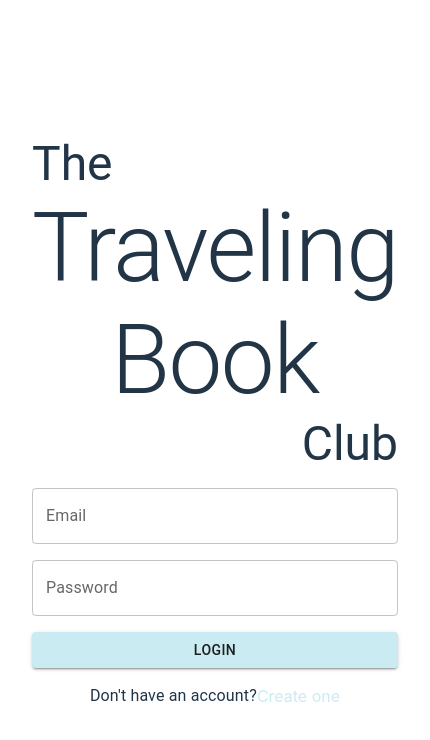
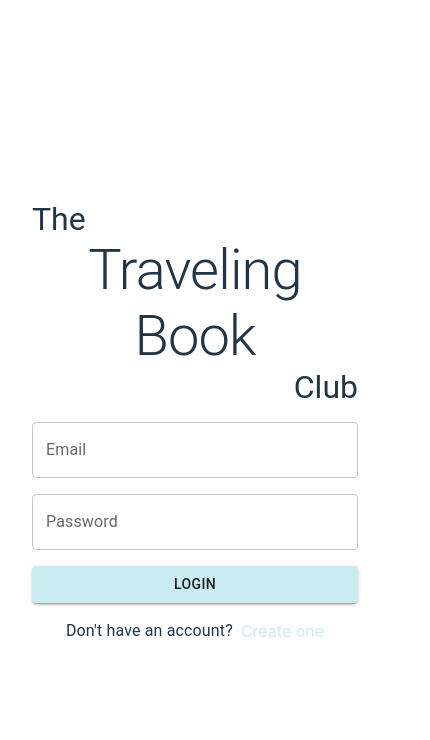
Before and after one commit to boldlygolearn/travelingBookClub, a React (Vite) app in the folder web-ui/: page / in a window 390 px wide. Shown: the top 740 px of the page, 430 px wide, since content can reach past the window. Built offline with nearby package versions, Linux system fonts and the light colour scheme; the HTML template or start-up script is replaced by a standard one.

Commit message:
feat: add responsive fonts (TBC-29)

```diff
--- a/web-ui/src/App.tsx
+++ b/web-ui/src/App.tsx
@@ -2,22 +2,24 @@ import "./App.css"
 import { Route, Routes } from "react-router-dom"
 import Login from "./modules/login/login"
 import CreateUser from "./modules/user/createUser/createUser"
-import { ThemeProvider, useMediaQuery } from "@mui/material";
-import { useMemo } from "react";
-import { getTheme } from "./styles/theme";
+import { ThemeProvider, useMediaQuery } from "@mui/material"
+import { useMemo } from "react"
+import { responsiveTheme } from "./styles/theme"
 
 function App() {
-  const prefersDarkMode = useMediaQuery('(prefers-color-scheme: dark)');
+  const prefersDarkMode = useMediaQuery("(prefers-color-scheme: dark)")
 
-  const theme = useMemo(() => getTheme(prefersDarkMode ? 'dark' : 'light'), [prefersDarkMode]);
+  const theme = useMemo(
+    () => responsiveTheme(prefersDarkMode ? "dark" : "light"),
+    [prefersDarkMode]
+  )
 
   return (
     <ThemeProvider theme={theme}>
-
-    <Routes>
-      <Route path="/" element={<Login />} />
-      <Route path="/create-account" element={<CreateUser />} />
-    </Routes>
+      <Routes>
+        <Route path="/" element={<Login />} />
+        <Route path="/create-account" element={<CreateUser />} />
+      </Routes>
     </ThemeProvider>
   )
 }
--- a/web-ui/src/modules/login/login.tsx
+++ b/web-ui/src/modules/login/login.tsx
@@ -37,11 +37,15 @@ const Login = () => {
   return (
     <Stack>
       <Stack mb={2}>
-        <Typography variant="h3" sx={{ alignSelf: "flex-start" }}>
+        <Typography
+          variant="h3"
+          component="h1"
+          sx={{ alignSelf: "flex-start" }}
+        >
           The
         </Typography>
         <Typography variant="h1">Traveling Book</Typography>
-        <Typography variant="h3" sx={{ alignSelf: "flex-end" }}>
+        <Typography variant="h3" component="h1" sx={{ alignSelf: "flex-end" }}>
           Club
         </Typography>
       </Stack>
@@ -85,12 +89,7 @@ const Login = () => {
       </form>
       <Stack direction="row" justifyContent="center">
         <Typography>Don't have an account?</Typography>
-        <Link
-          to="/create-account"
-          underline="none"
-          component={NavLink}
-          color="primary"
-        >
+        <Link ml={1} to="/create-account" underline="none" component={NavLink}>
           Create one
         </Link>
       </Stack>
--- a/web-ui/src/styles/theme.ts
+++ b/web-ui/src/styles/theme.ts
@@ -1,26 +1,50 @@
-import { createTheme } from '@mui/material/styles';
-import { PaletteMode } from '@mui/material';
+import { createTheme, responsiveFontSizes } from "@mui/material/styles"
+import { PaletteMode } from "@mui/material"
 
-export const getTheme = (mode: PaletteMode) => createTheme({
+// declare module "@mui/material/styles" {
+//   interface Palette {
+//     info: Palette["info"]
+//   }
+//   interface PaletteOptions {
+//     info?: PaletteOptions["info"]
+//   }
+// }
+
+export const getTheme = (mode: PaletteMode) =>
+  createTheme({
     palette: {
-    mode,
       primary: {
-      main: '#CAEBF2',
+        main: "#CAEBF2",
       },
       secondary: {
-      main: '#f2d1ca',
+        main: "#f2d1ca",
       },
       error: {
-      main: '#FF3B3F',
+        main: "#FF3B3F",
       },
       warning: {
-      main: '#ebf2ca',
+        main: "#ebf2ca",
       },
       info: {
-      main: '#cad7f2',
+        main: "#cad7f2",
       },
       success: {
-      main: '#caf2e5',
+        main: "#caf2e5",
       },
     },
-});
+    // components: {
+    //   MuiLink: {
+    //     styleOverrides: {
+    //       root: {
+    //         color: "#f2d1ca",
+    //         "&:hover": {
+    //           color: "#cad7f2",
+    //         },
+    //       },
+    //     },
+    //   },
+    // },
+  })
+
+export const responsiveTheme = (mode: PaletteMode) =>
+  responsiveFontSizes(getTheme(mode))
```
Lines whose indentation alone changed are shown as unchanged.
